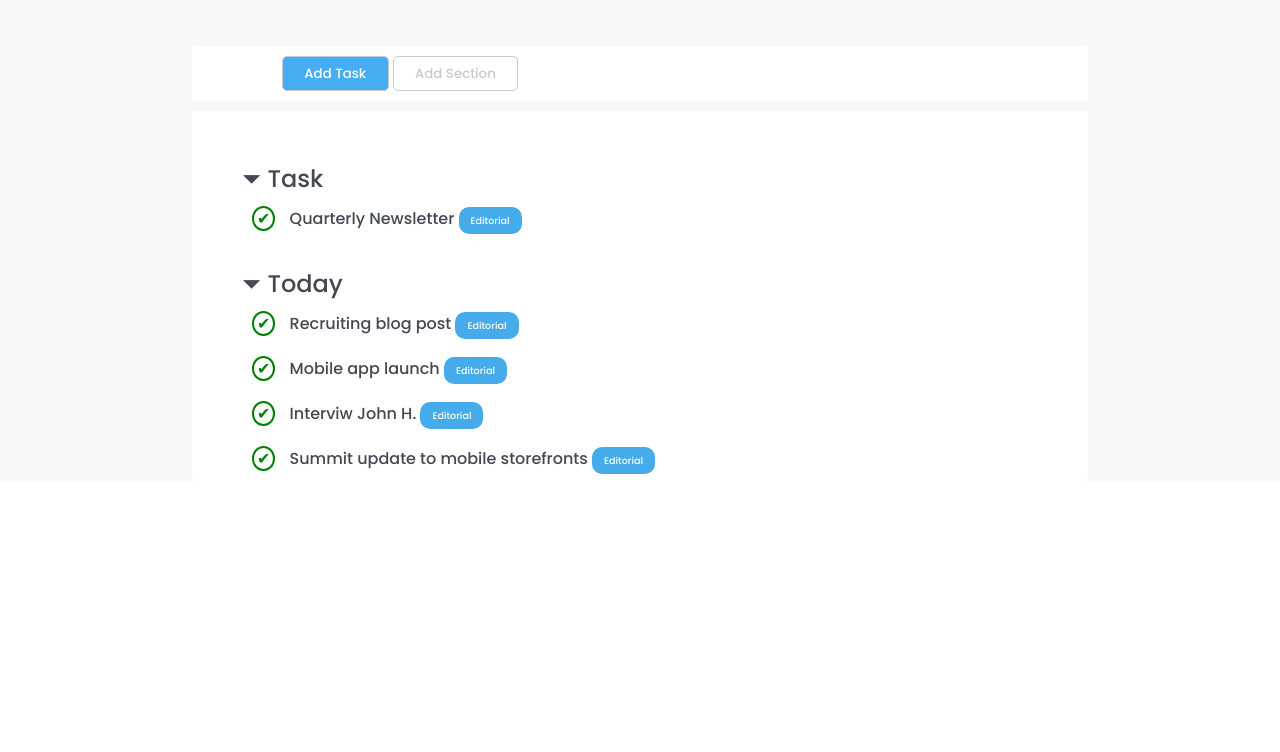
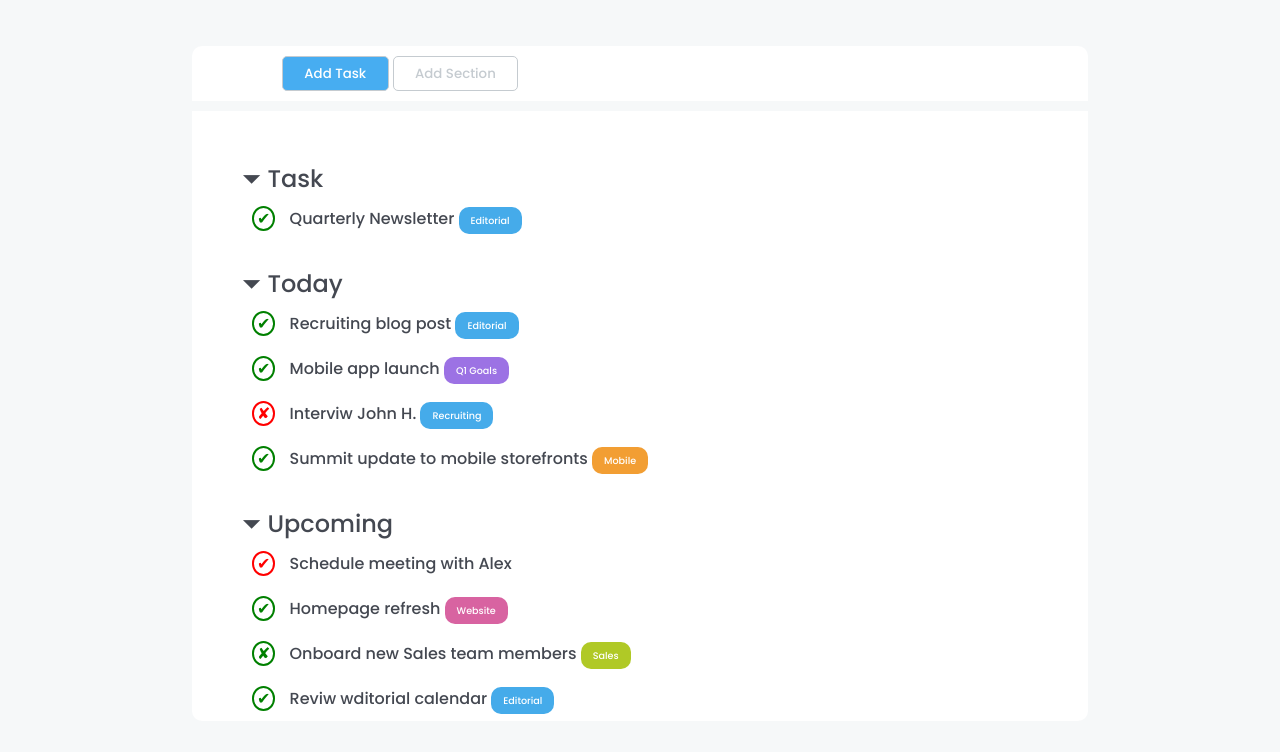
Before and after one commit to BagliettoAron/html-css-toboolist, a plain HTML site: page index.html in a window 1280 px wide. Shown: the part 184-936 px from the top of the page. Before the commit the page ends 800 px from the top, so only its background shows below. Drawn offline with Linux system fonts and the light colour scheme.

Commit message:
completed

```diff
--- a/css/style.css
+++ b/css/style.css
@@ -47,7 +47,7 @@ header .main-margin{
     height: 100%;
     background-color: #f6f8f9;
     padding-top: 50px;
-
+    padding-bottom: 50px;
 
 }
 
@@ -55,7 +55,7 @@ header .main-margin{
     width: 70%;
     margin: 0 auto;
     background-color: white;
-    border-radius: 5px;
+    border-radius: 10px;
 }
 
 /* NAV */
@@ -87,7 +87,7 @@ nav .button-set .section{
     border-top: 10px solid #f6f8f9;
 }
 .task-container {
-    margin: 50px 50px 50px;
+    margin: 50px;
     color: #444851;
 }
 
@@ -111,13 +111,13 @@ ul .check {
     margin: 10px;
 }
 
-.green {
+.green-v {
     border: 2px solid green;
     color: green;
     padding: 3px;
 }
 
-.red {
+.red-x {
     border: 2px solid red;
     color: red;
     padding: 3px;
@@ -130,6 +130,26 @@ ul .check {
     color: white;
 }
 
-.blue{
+li .editorial.blue{
     background-color: #45abea;
 }
+
+li .editorial.violet{
+    background-color: #9c72e4;
+}
+
+li .editorial.green{
+    background-color: gree;
+}
+
+li .editorial.orange{
+    background-color: #f29e33;
+}
+
+li .editorial.pink{
+    background-color:#d863a1;
+}
+
+li .editorial.light-green{
+    background-color:#b0c926;
+}
--- a/index.html
+++ b/index.html
@@ -42,39 +42,71 @@
                     <button class="button section">Add Section</button>
                 </div>
 
+<!-- MAIN -->
+
                 <div id="border-top">
                     <div class="task-container">
 
+<!-- 1 lista -->
+
                         <ul><span class="menu"> &#9207 Task</span>
                             <li>
-                                <span class="green check">&#10004</span>
+                                <span class="green-v check">&#10004</span>
                                 Quarterly Newsletter
                                 <span class="editorial blue">Editorial</span>
                             </li>
                         </ul>
 
+<!-- 2 lista -->
+
                         <ul><span class="menu"> &#9207 Today</span>
                             <li>
-                                <span class="green check">&#10004</span>
+                                <span class="green-v check">&#10004</span>
                                 Recruiting blog post
                                 <span class="editorial blue">Editorial</span>
                             </li>
                             <li>
-                                <span class="green check">&#10004</span>
+                                <span class="green-v check">&#10004</span>
                                 Mobile app launch
-                                <span class="editorial blue">Editorial</span>
+                                <span class="editorial violet">Q1 Goals</span>
                             </li>
                             <li>
-                                <span class="green check">&#10004</span>
+                                <span class="red-x check">&#10008</span>
                                 Interviw John H.
-                                <span class="editorial blue">Editorial</span>
+                                <span class="editorial blue">Recruiting</span>
                             </li>
                             <li>
-                                <span class="green check">&#10004</span>
+                                <span class="green-v check">&#10004</span>
                                 Summit update to mobile storefronts
+                                <span class="editorial orange">Mobile</span>
+                            </li>
+                        </ul>
+
+<!-- 3 lista -->
+
+                        <ul><span class="menu"> &#9207 Upcoming</span>
+                            <li>
+                                <span class="red-x check">&#10004</span>
+                                Schedule meeting with Alex
+                            </li>
+                            <li>
+                                <span class="green-v check">&#10004</span>
+                                Homepage refresh
+                                <span class="editorial pink">Website</span>
+                            </li>
+                            <li>
+                                <span class="green-v check">&#10008</span>
+                                Onboard new Sales team members
+                                <span class="editorial light-green">Sales</span>
+                            </li>
+                            <li>
+                                <span class="green-v check">&#10004</span>
+                                Reviw wditorial calendar
                                 <span class="editorial blue">Editorial</span>
                             </li>
                         </ul>
+
+
                     </div>
                 </div>
 
```
